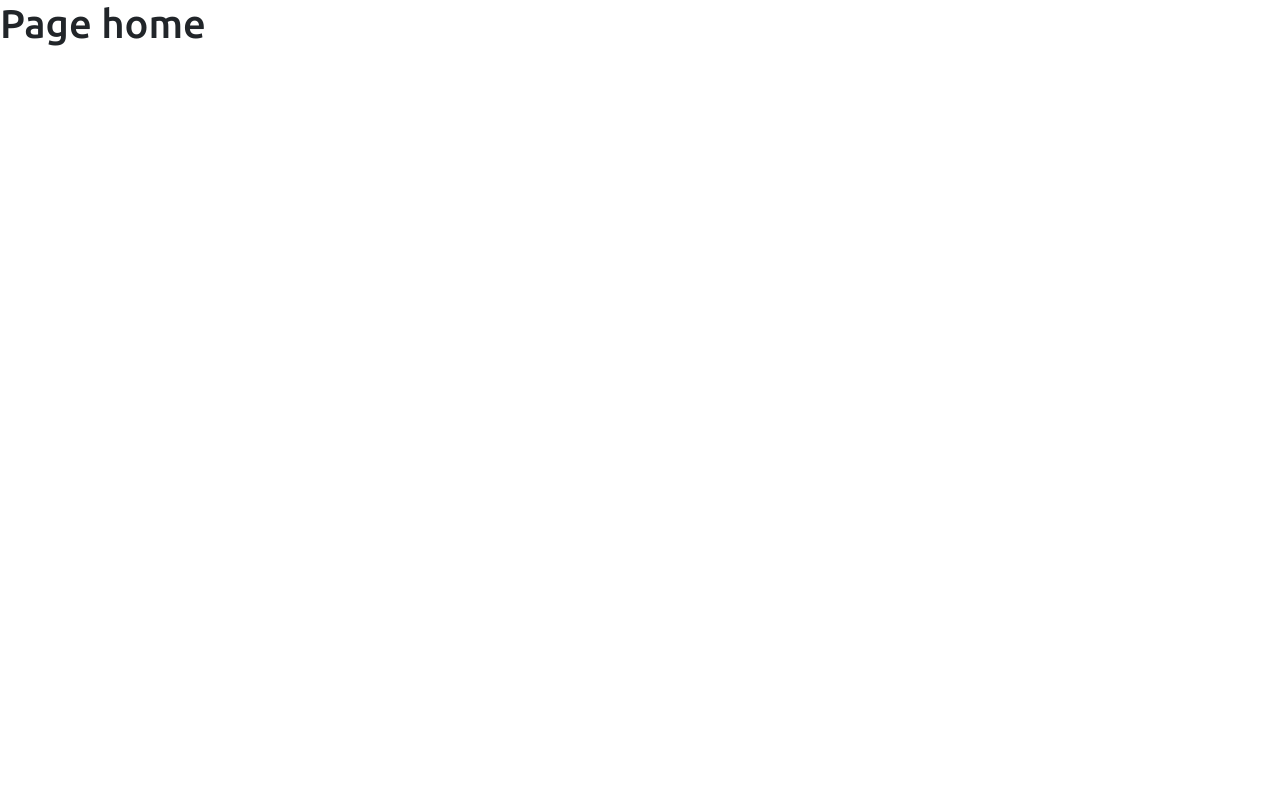
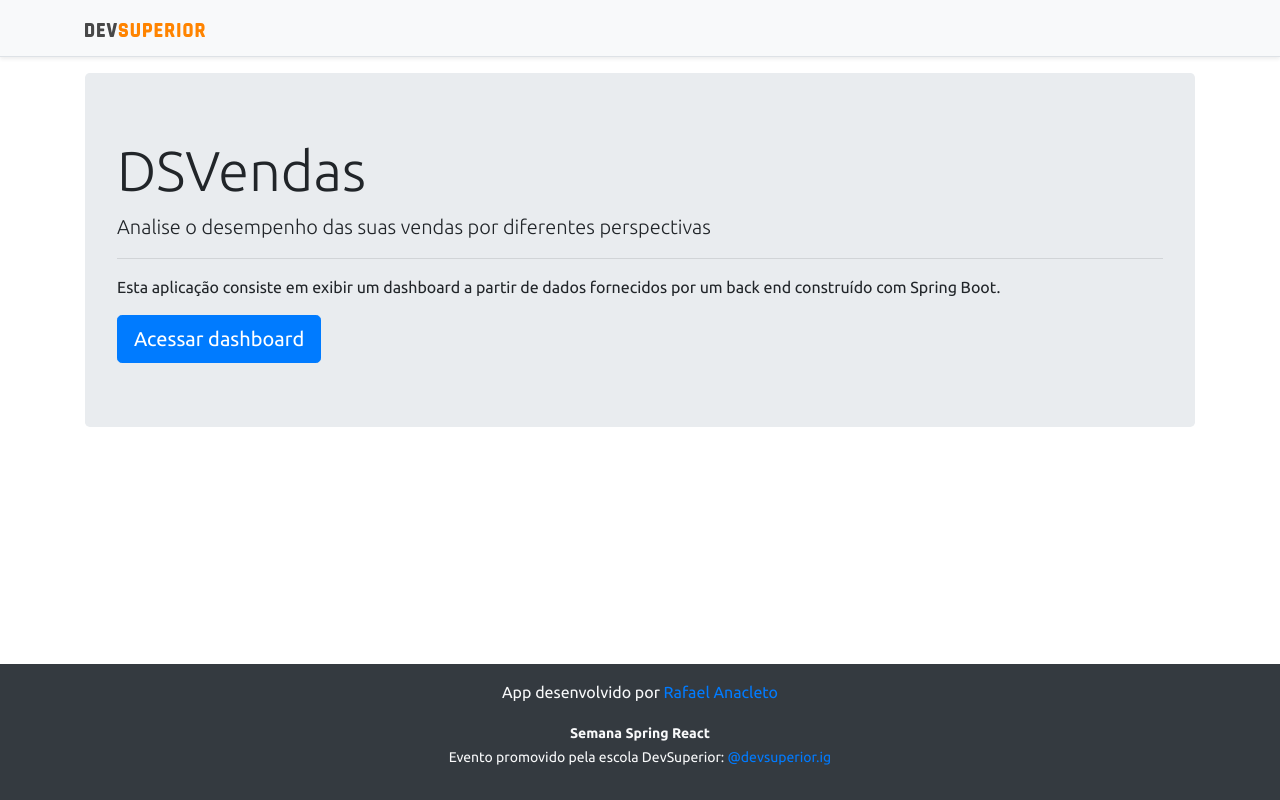
Before and after one commit to anacleto616/ds-vendas, a React (Create React App) app in the folder frontend/: page / in a window 1280 px wide. Built offline with nearby package versions, Linux system fonts and the light colour scheme.

Commit message:
Home, navigation

```diff
--- a/frontend/src/components/NavBar/index.tsx
+++ b/frontend/src/components/NavBar/index.tsx
@@ -1,3 +1,4 @@
+import { Link } from "react-router-dom";
 import ImgDsDark from "../../assets/img/ds_dark.svg";
 
 const NavBar = () => {
@@ -5,7 +6,9 @@
     <div className="d-flex flex-column flex-md-row align-items-center p-3 px-md-4 mb-3 bg-light border-bottom shadow-sm">
       <div className="container">
         <nav className="my-2 my-md-0 mr-md-3">
-          <img src={ImgDsDark} alt="DevSuperior" width="120" />
+          <Link to="/">
+            <img src={ImgDsDark} alt="DevSuperior" width="120" />
+          </Link>
         </nav>
       </div>
     </div>
--- a/frontend/src/pages/Home/index.tsx
+++ b/frontend/src/pages/Home/index.tsx
@@ -1,5 +1,31 @@
+import Footer from "components/Footer";
+import NavBar from "components/NavBar";
+import { Link } from "react-router-dom";
+
 const Home = () => {
-  return <h1>Page home</h1>;
-}
+  return (
+    <>
+      <NavBar />
+      <div className="container">
+        <div className="jumbotron">
+          <h1 className="display-4">DSVendas</h1>
+          <p className="lead">
+            Analise o desempenho das suas vendas por diferentes perspectivas
+          </p>
+          <hr />
+          <p>
+            Esta aplicação consiste em exibir um dashboard a partir de dados
+            fornecidos por um back end construído com Spring Boot.
+          </p>
+
+          <Link className="btn btn-primary btn-lg" to="/dashboard">
+            Acessar dashboard
+          </Link>
+        </div>
+      </div>
+      <Footer />
+    </>
+  );
+};
 
 export default Home;
```
